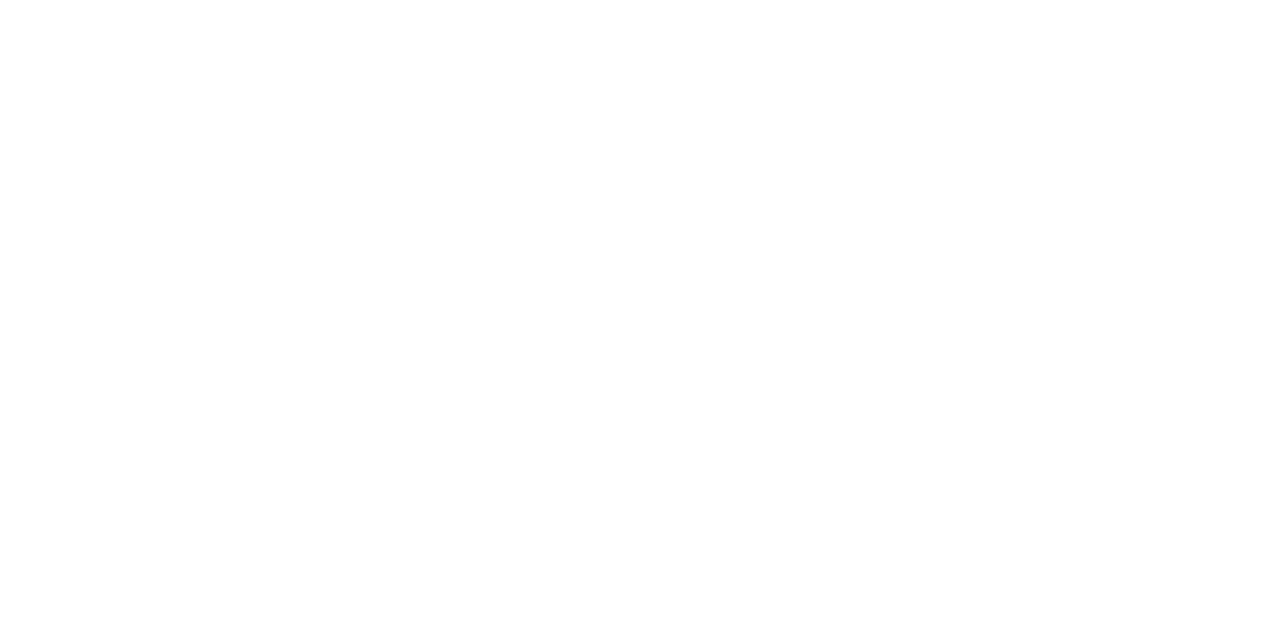
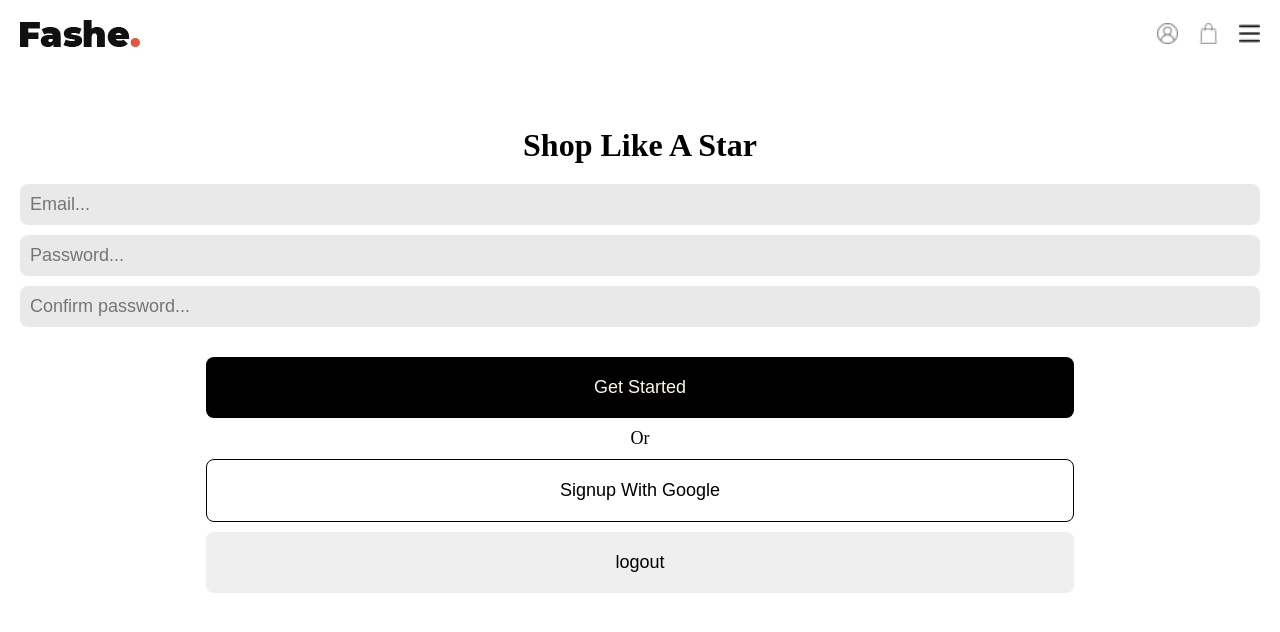
Before and after one commit to BEAUTIFY-JEWELRY-BRAND/Beautify--frontend, a React (Vite) app: page /signup in a window 1280 px wide. Shown: the top 632 px of the page. Built offline with nearby package versions, Linux system fonts and the light colour scheme.

Commit message:
worked on the signup functionality

```diff
--- a/package.json
+++ b/package.json
@@ -10,6 +10,7 @@
     "preview": "vite preview"
   },
   "dependencies": {
+    "firebase": "^10.7.1",
     "localforage": "^1.10.0",
     "match-sorter": "^6.3.1",
     "react": "^18.2.0",
--- a/src/App.css
+++ b/src/App.css
@@ -3,6 +3,10 @@
   padding: 0;
   margin: 0;
   transition: .2s all linear;
+}
+.app{
+  min-height: 100vh;
+  /* background: url("./assets/images/bg-01.jpg.webp"); */
 }
 a{
   text-decoration: none;
--- a/src/App.jsx
+++ b/src/App.jsx
@@ -6,13 +6,14 @@
 import { Shop } from './pages/shop/Shop'
 
 function App() {
+  const [isUserLoggedIn, setIsUserLoggedIn] = useState(false);
 
   return (
     <div className='app'>
       <Router>
         <Routes>
           <Route exact path='/' element={<LandingPage/>}/>
-          <Route path='/signup' element={<Signup/>}/>
+          <Route path='/signup' element={<Signup userStatus={setIsUserLoggedIn}/>}/>
           <Route path='/shop' element={<Shop/>}/>
         </Routes>
       </Router>
--- a/src/components/header/Header.jsx
+++ b/src/components/header/Header.jsx
@@ -12,23 +12,17 @@
 import SearchIcon from '../../assets/icons/SearchIcon.png'
 
 export const Header = (props) => {
-
-
-    const headerDisplay = document.getElementById("header");
-    if(props.fixed === true){
-        headerDisplay.style.position === "fixed"
-    }
-
+    const headerElem = document.getElementById("header");
     const [showNavbar, setShowNavbar] = useState(false);
-
     const openNavbar = () => {
         setShowNavbar(true);
     }
     const closeNavbar = () => {
         setShowNavbar(false);
     }
+
     return(
-        <div className="header" id="header">
+        <div className={`header ${props.fixed? "headerFixed":"headerStatic"} `} id="header">
             <section>
                 <a href="">
                     <img src={logo} alt="logo/link-to-home"/>
--- a/src/components/header/header.css
+++ b/src/components/header/header.css
@@ -2,9 +2,14 @@
     width: 100%;
     height: 70px;
     overflow: hidden;
+    background-color: #fff;
 }
 .header *{
     font-size: 16px;
+}
+.headerFixed{
+    position: fixed;
+    box-shadow: 0px 0px 5px 0px #0000001c;
 }
 .header > section{
     width: 100%;
--- /dev/null
+++ b/src/config/firebase.js
@@ -0,0 +1,21 @@
+// Import the functions you need from the SDKs you need
+import { initializeApp } from "firebase/app";
+import {getAuth} from "firebase/auth"
+// TODO: Add SDKs for Firebase products that you want to use
+// https://firebase.google.com/docs/web/setup#available-libraries
+
+// Your web app's Firebase configuration
+// For Firebase JS SDK v7.20.0 and later, measurementId is optional
+const firebaseConfig = {
+  apiKey: "AIzaSyATgJs7XiYf7NFYSRebJYYIfhqP6WAtBHQ",
+  authDomain: "beautify-e4944.firebaseapp.com",
+  projectId: "beautify-e4944",
+  storageBucket: "beautify-e4944.appspot.com",
+  messagingSenderId: "163172607423",
+  appId: "1:163172607423:web:7bf208e7c086437bf9ad0a",
+  measurementId: "G-YP99CTW53K"
+};
+
+// Initialize Firebase
+const app = initializeApp(firebaseConfig);
+export const auth = getAuth(app)
--- a/src/pages/landing_page/LandingPage.jsx
+++ b/src/pages/landing_page/LandingPage.jsx
@@ -19,21 +19,21 @@
                 </div>
                 <div className="explore">
                     <div className="jewelries">
-                        <img src={JewelryBanner} alt="jewelry banner" srcset="" />
+                        <img src={JewelryBanner} alt="jewelry banner"  />
                         <div>
                             <a href="">Jewelries</a>
                         </div>
 
                     </div>
                     <div className="sun-glasses">
-                        <img src={GlassesBanner} alt="glasses banner" srcset="" />
+                        <img src={GlassesBanner} alt="glasses banner" />
                         <div>
                             <a href="">Sun Glasses</a>
                         </div>
 
                     </div>
                     <div className="watches">
-                        <img src={watchesBanner} alt="watches banner" srcset="" />
+                        <img src={watchesBanner} alt="watches banner"/>
                         <div>
                             <a href="">Wrist Watches</a>
                         </div>
--- a/src/pages/landing_page/landing_page.css
+++ b/src/pages/landing_page/landing_page.css
@@ -1,5 +1,5 @@
 .landing-page{
-  background: url("../../assets/images/bg-01.jpg.webp");
+  /* background: url("../../assets/images/bg-01.jpg.webp"); */
 }
 .slide-show{
     width: 100%;
@@ -79,7 +79,7 @@
   .explore > div > div{
     width: 100%;
     position: absolute;
-    bottom: 5px;
+    bottom: 10px;
     height: 50px;
   }
   .jewelries > div > a, .sun-glasses > div >a, .watches > div > a {
@@ -98,7 +98,7 @@
   }
 
   .block{
-    background: url("./assets/images/bg-01.jpg.webp");
+    /* background: url("../../assets/images/bg-01.jpg.webp"); */
     padding: 80px 80px;
     display:grid;
     gap: 10px;
--- a/src/pages/signup/Signup.jsx
+++ b/src/pages/signup/Signup.jsx
@@ -1,7 +1,61 @@
-export const Signup = () => {
+import { useState } from 'react';
+import { Header } from '../../components/header/Header'
+import { useNavigate } from 'react-router-dom';
+import {auth} from '../../config/firebase'
+import {createUserWithEmailAndPassword, signOut} from 'firebase/auth'
+import './signup.css'
+export const Signup = (props) => {
+    const navigate = new useNavigate();
+    const [doesPasswordMatch, setDoesPasswordMatch] = useState(true);
+    const [email, setEmail] = useState("")
+    const [password, setPassword] = useState("");
+    const [confirmPassword, setConfirmPassword] = useState("");
+
+    const getStarted = async (e) => {
+        e.preventDefault();
+        if(confirmPassword !== password){
+            console.log("please check that the password is correct")
+            return false
+        }
+        try{
+            await createUserWithEmailAndPassword(auth, email, password)
+            .then(userCredential => {
+                props.userStatus(true);
+                console.log(userCredential);
+                navigate("/shop")
+            })
+        }catch(err){
+            console.log(err)
+        }
+
+    }
+    const logout = async (e) => {
+        e.preventDefault();
+        await signOut(auth)
+        .then(() => {
+            navigate("/signup")
+        })
+    }
     return(
         <div className="signup">
-            <form action=""></form>
+            <Header />
+            <div className='signup-form-container'>
+                <div className='signup-form-wrapper'>
+                    <h1>Shop Like A Star</h1>
+                    <form onSubmit={e=>getStarted(e)}>
+                        <input type="email" placeholder="Email..." onChange={(e) => setEmail(e.target.value)} required/>
+                        <input type="password" placeholder="Password..." onChange={(e)=>setPassword(e.target.value)} required/>
+                        <input type="password" placeholder="Confirm password..." onChange={(e) => setConfirmPassword(e.target.value)} required/>
+                        <button id='get_started' onClick={e=>getStarted(e)}>Get Started</button>
+                        <p>Or</p>
+                        <button id='get-started-with-google'>Signup With Google</button>
+                        <button onClick={e=>logout(e)}>logout</button>
+                    </form>
+
+                </div>
+            </div>
+
+
         </div>
     )
 }
--- a/src/pages/signup/signup.css
+++ b/src/pages/signup/signup.css
@@ -0,0 +1,61 @@
+.signup{
+    width: 100%;
+}
+.signup-form-container{
+    min-height: 70vh;
+    display: flex;
+    align-items: center;
+}
+.signup-form-wrapper{
+    width: 100%;
+    text-align: center;
+    background-color: #fff;
+    padding: 20px;
+}
+.signup-form-wrapper > h1{
+    padding: 20px;
+}
+.signup-form-wrapper > form{
+    text-align: center;
+    display: flex;
+    flex-direction: column;
+    gap: 10px;
+    padding: 0 0px;
+}
+.signup-form-wrapper > form > input, .signup-form-wrapper > form > button{
+    display: block;
+    margin: auto;
+}
+.signup-form-wrapper > form > input{
+    width: 100%;
+    border: none;
+    padding: 10px 10px;
+    font-size: 18px;
+    border-radius: 8px;
+    background-color: rgba(211, 211, 211, 0.493);
+    transition:all .2s linear;
+}
+.signup-form-wrapper > form > input:focus{
+    outline: none;
+    border: 1px solid #000;
+    background-color: #fff;
+}
+.signup-form-wrapper > form > button{
+    border: none;
+    width: 70%;
+    padding: 20px 30px;
+    border-radius: 8px;
+    font-size: 18px;
+}
+.signup-form-wrapper > form > button#get_started{
+    background-color: #000;
+    color: #FDF5E6;
+    margin-top: 20px;
+}
+.signup-form-wrapper > form > button#get-started-with-google{
+    border: 1px solid #000;
+    background-color: #fff;
+}
+.signup-form-wrapper > form > p{
+    font-size: 18px;
+}
```
Also changed, not shown: src/pages/shop/Shop.jsx (+14 -6 lines), src/pages/shop/shop.css (+27 -16 lines), 1 other file (tests, documents, lock files or other folders).
